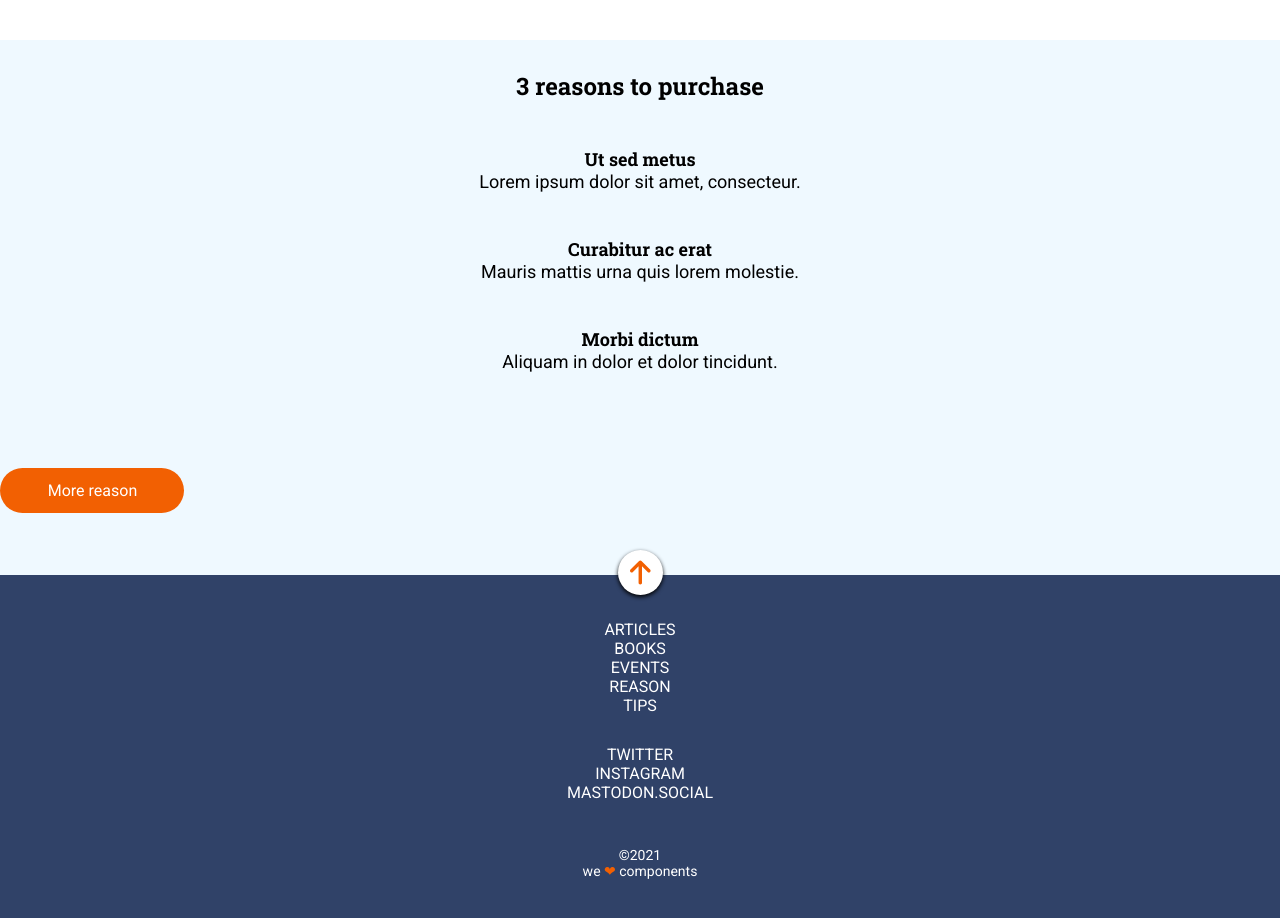
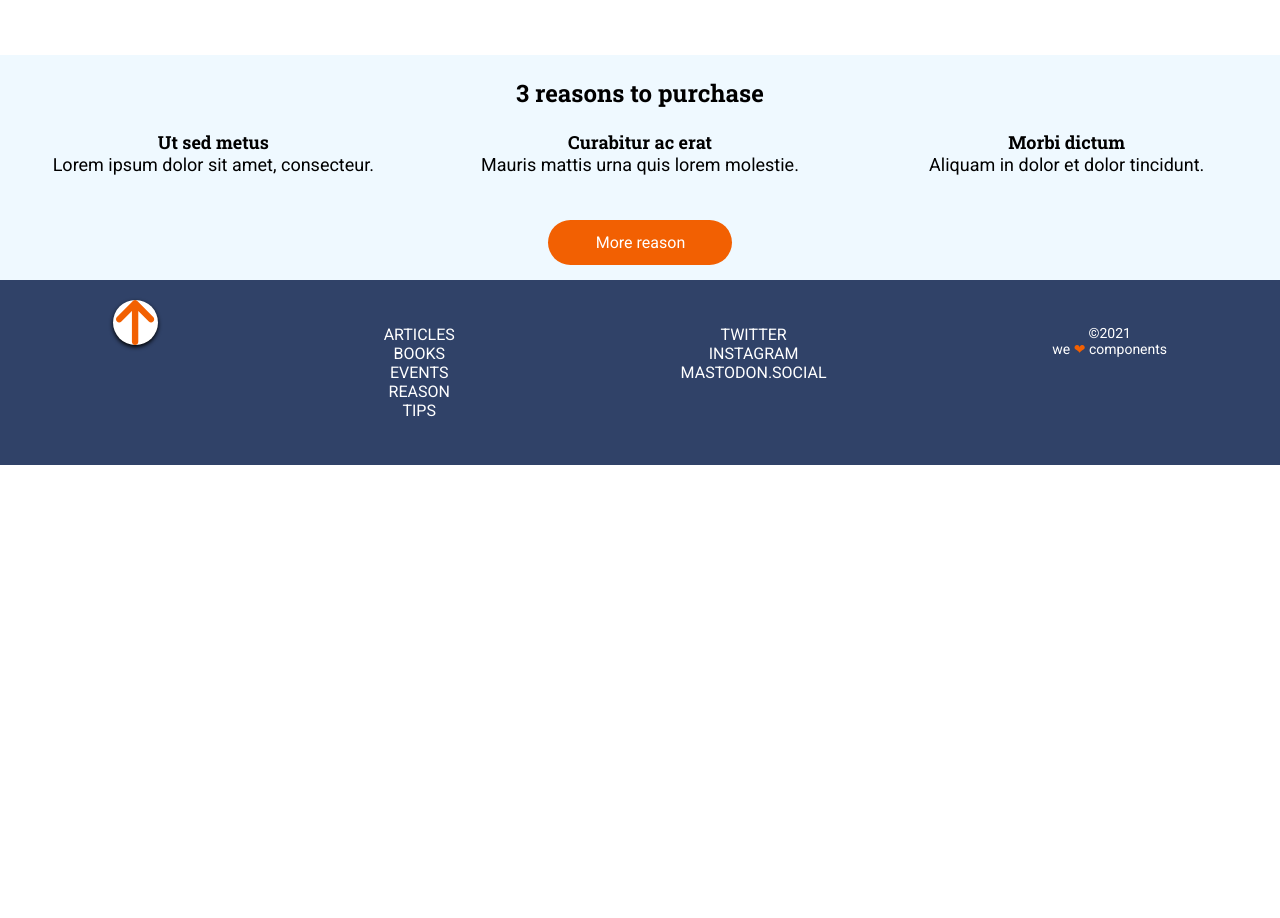
Before and after one commit to Adalab/modulo-1-evaluacion-final-EstLopCor, a website: page src/html/index.html in a window 1280 px wide. Shown: the part 1020-1938 px from the top of the page. After the commit the page ends 1485 px from the top, so only its background shows below. Drawn offline with nearby package versions, Linux system fonts and the light colour scheme; files that its build step writes are made by us from their sources; files whose address does not match are found by name.

Commit message:
add responsive tablet version

```diff
--- a/src/html/partials/footer.html
+++ b/src/html/partials/footer.html
@@ -1,16 +1,27 @@
-<footer class="footer">
-  <a class="footer__button" href=""><img src="./assets/images/ico-arrow.svg" alt="Scroll up icon"></a>
+<footer id="footer" class="footer">
+  <a class="footer__button" href="#top"><img src="./assets/images/ico-arrow.svg" alt="Volver arriba"
+      title="Volver arriba"></a>
   <ul class="footer__sections">
-    <li>Articles</li>
-    <li>Books</li>
-    <li>Events</li>
-    <li>Reason</li>
-    <li>Tips</li>
+    <li><a class="footer__sections--link" href="https://adalab.es/" target="_blank" title="Go to Adalab">
+        Articles</a>
+    </li>
+    <li> <a class="footer__sections--link" href="https://adalab.es/" target="_blank" title="Go to Adalab">
+        Books</a>
+    </li>
+    <li><a class="footer__sections--link" href="https://adalab.es/" target="_blank" title="Go to Adalab">
+        Events</a>
+    </li>
+    <li><a class="footer__sections--link" href="https://adalab.es/" target="_blank" title="Go to Adalab"> Reason</a>
+    </li>
+    <li><a class="footer__sections--link" href="https://adalab.es/" target="_blank" title="Go to Adalab"> Tips</a></li>
   </ul>
   <ul class="footer__socialnetworks">
-    <li>Twitter</li>
-    <li>Instagram</li>
-    <li>Mastodon.social</li>
+    <li><a class="footer__socialnetworks--link" href="https://adalab.es/" target="_blank" title="Go to Adalab">
+        Twitter</a></li>
+    <li><a class="footer__socialnetworks--link" href="https://adalab.es/" target="_blank" title="Go to Adalab">
+        Instagram</a></li>
+    <li><a class="footer__socialnetworks--link" href="https://adalab.es/" target="_blank" title="Go to Adalab">
+        Mastodon.social</a></li>
   </ul>
   <small class="footer__small">
     <div>©2021</div> we <span class="footer__small--heart">❤︎</span> components
--- a/src/html/partials/header.html
+++ b/src/html/partials/header.html
@@ -1,5 +1,6 @@
 <header>
     <div class="header__container">
-        <a class="header__burger" href=""><img src="./assets/images/ico-menu.svg" alt="menu principal"></a>
+        <a class="header__burger" href="https://adalab.es/" target="_blank" title="Go to Adalab"><img
+                src="./assets/images/ico-menu.svg" alt="menu principal"></a>
     </div>
 </header>
--- a/src/html/partials/hero.html
+++ b/src/html/partials/hero.html
@@ -1,10 +1,12 @@
 <section>
-    <div class="hero">
+    <div class="hero" id="top">
         <h1 class="hero__title">
             <div> Anonymous</div>
             <div>proxy</div>
         </h1>
         <p class="hero__text">In hac habitasse platea dictumst.</p>
-        <a class="hero__button" href=""><img src="./assets/images/ico-scroll-down.svg" alt="Scroll down icon"></a>
+        <a class="hero__button" href="#footer"><img src="./assets/images/ico-scroll-down.svg" alt="Ir abajo"
+                title="Ir abajo"></a>
+
     </div>
 </section>
--- a/src/html/partials/reason.html
+++ b/src/html/partials/reason.html
@@ -1,15 +1,17 @@
 <section class="reason">
     <h2 class="reason__title">3 reasons to purchase</h2>
-    <ul class="reason__list">
-        <li class="reason__list--title">Ut sed metus
-        <li class="reason__list--text">Lorem ipsum dolor sit amet, consecteur.</li>
-        </li>
-        <li class="reason__list--title">Curabitur ac erat
-        <li class="reason__list--text">Mauris mattis urna quis lorem molestie.</li>
-        </li>
-        <li class="reason__list--title">Morbi dictum
-        <li class="reason__list--text">Aliquam in dolor et dolor tincidunt.</li>
-        </li>
-    </ul>
+    <div class="reason__item1">
+        <h3 class="reason__list--title">Ut sed metus </h3>
+        <p class="reason__list--text">Lorem ipsum dolor sit amet, consecteur.</p>
+    </div>
+    <div class="reason__item2">
+        <h3 class="reason__list--title">Curabitur ac erat</h3>
+        <p class="reason__list--text">Mauris mattis urna quis lorem molestie.</p>
+    </div>
+    <div class="reason__item3">
+        <h3 class="reason__list--title">Morbi dictum</h3>
+        <p class="reason__list--text">Aliquam in dolor et dolor tincidunt.</p>
+    </div>
+
     <a class="reason__button" href="">More reason</a>
 </section>
--- a/src/scss/layout/_footer.scss
+++ b/src/scss/layout/_footer.scss
@@ -1,5 +1,6 @@
 .footer {
   display: flex;
+  flex-wrap: wrap;
   flex-direction: column;
   align-items: center;
   justify-content: center;
@@ -14,23 +15,34 @@
     position: relative;
     top: -25px;
     box-shadow: 0 2px 4px 0 #000;
+    @media all and (min-width: 768px) {
+    }
   }
   &__sections {
     font-family: $font-text;
-    color: $primary-color;
     text-transform: uppercase;
     font-size: 1rem;
     list-style-type: none;
     text-align: center;
+    &--link {
+      color: $primary-color;
+      text-decoration: none;
+    }
   }
   &__socialnetworks {
     font-family: $font-text;
-    color: $primary-color;
     text-transform: uppercase;
     font-size: 1rem;
     list-style-type: none;
     text-align: center;
     margin-top: 30px;
+    @media all and (min-width: 768px) {
+      margin-top: 0;
+    }
+    &--link {
+      color: $primary-color;
+      text-decoration: none;
+    }
   }
   &__small {
     font-family: $font-text;
@@ -38,8 +50,17 @@
     font-size: 0.875rem;
     text-align: center;
     margin: 45px 0;
+    @media all and (min-width: 768px) {
+      margin: 0;
+    }
     &--heart {
       color: $secundary-color;
     }
   }
+  @media all and (min-width: 768px) {
+    flex-direction: row;
+    padding: 45px 0;
+    justify-content: space-around;
+    align-items: flex-start;
+  }
 }
--- a/src/scss/layout/_insomnia.scss
+++ b/src/scss/layout/_insomnia.scss
@@ -20,6 +20,9 @@
     font-size: 1.125rem;
     color: $color-paragraph;
     padding-top: 15px;
+    @media all and (min-width: 768px) {
+      padding-top: 30px;
+    }
   }
   &__button {
     font-family: $font-text;
@@ -34,5 +37,11 @@
     border: 2px solid $secundary-color;
     border-radius: 22.5px;
     margin: 45px 0;
+    @media all and (min-width: 768px) {
+      margin: 30px 0 60px;
+    }
+  }
+  @media all and (min-width: 768px) {
+    margin: 0 39px;
   }
 }
--- a/src/scss/layout/_reason.scss
+++ b/src/scss/layout/_reason.scss
@@ -2,16 +2,38 @@
   background-color: $color-reason;
   text-align: center;
   display: grid;
-  grid-template-rows: 1fr 1fr 1fr 1fr 1fr;
+  grid-template-rows: repeat(5, 1fr);
+  @media all and (min-width: 768px) {
+    grid-template-rows: repeat(3, 1fr);
+    grid-template-columns: repeat(3, 1fr);
+  }
   &__title {
     font-family: $font-title;
-    margin-bottom: 45px;
-    margin-top: 30px;
+    margin: auto;
+    @media all and (min-width: 768px) {
+      grid-column: 1/4;
+      grid-row: 1/2;
+    }
+  }
+  &item1 {
+    @media all and (min-width: 768px) {
+      grid-column: 1/2;
+      grid-row: 2/3;
+    }
+  }
+  &item2 {
+    @media all and (min-width: 768px) {
+      grid-column: 2/3;
+      grid-row: 2/3;
+    }
+  }
+  &item3 {
+    @media all and (min-width: 768px) {
+      grid-column: 3/4;
+      grid-row: 2/3;
+    }
   }
   &__list {
-    grid-row: 2/5;
-    list-style-type: none;
-    margin: 0 70px;
     &--title {
       font-family: $font-title;
       font-size: 1.125rem;
@@ -19,10 +41,14 @@
     &--text {
       font-family: $font-text;
       font-size: 1.125rem;
-      margin-bottom: 45px;
+      margin: 0 70px 45px 70px;
+      @media all and (min-width: 768px) {
+        margin: 0 35px 30px;
+      }
     }
   }
   &__button {
+    grid-row: span 1;
     text-decoration: none;
     font-family: $font-text;
     color: $primary-color;
@@ -31,9 +57,13 @@
     padding: 0 29.5px 0 30.5px;
     width: 184px;
     height: 45px;
-    margin-bottom: 60px;
+    margin: auto;
     display: flex;
     justify-content: center;
     align-items: center;
+    @media all and (min-width: 768px) {
+      grid-column: 1/4;
+      grid-row: 3/4;
+    }
   }
 }
```
